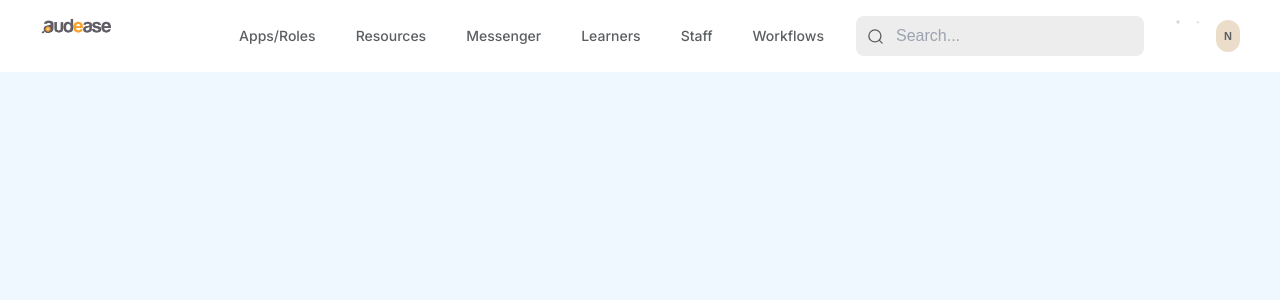
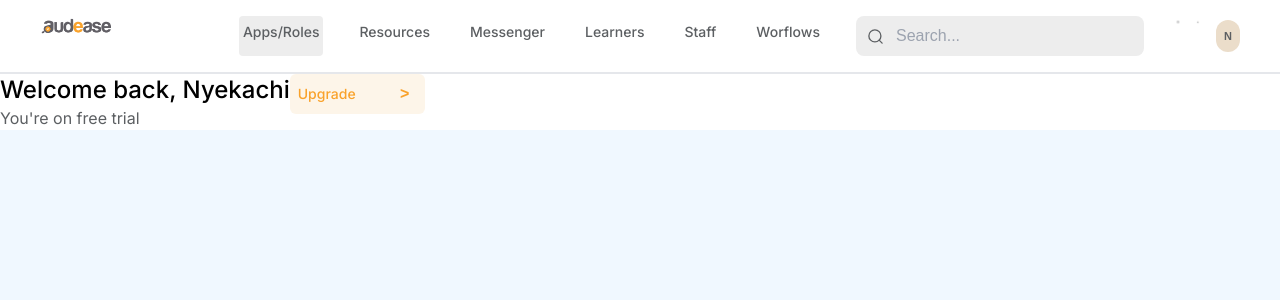
Before and after one commit to Audease/frontend-mvp, a Next.js app: page /dashboard in a window 1280 px wide. Shown: the top 300 px of the page. Built offline with nearby package versions, Linux system fonts and the light colour scheme.

Commit message:
Making some senior dev vibe changes

```diff
--- a/package.json
+++ b/package.json
@@ -11,6 +11,7 @@
   },
   "dependencies": {
     "axios": "^1.6.8",
+    "clsx": "^2.1.1",
     "next": "14.2.3",
     "react": "^18",
     "react-dom": "^18",
--- /dev/null
+++ b/src/app/components/dashboard/Button.tsx
@@ -0,0 +1,15 @@
+"use client";
+
+export default function Button({ buttonText, className }) {
+  return (
+    <div>
+      <button
+        className={`${className} p-2 rounded-md bg-dashboardButtonsBg font-semibold focus:ring focus:ring-tgrey1`}
+        type="submit"
+      >
+        <span className="font-inter font-medium text-sm text-dashboardButtons">{buttonText}</span>
+        <span className="text-dashboardButtons pl-10 pr-2"> &gt; </span>
+      </button>
+    </div>
+  );
+}
--- /dev/null
+++ b/src/app/components/dashboard/NavLinks.tsx
@@ -0,0 +1,35 @@
+"use client";
+
+import Link from "next/link";
+import { usePathname } from "next/navigation";
+import clsx from "clsx";
+
+const links = [
+  { name: "Apps/Roles", href: "/dashboard" },
+  { name: "Resources", href: "/dashboard/resources" },
+  { name: "Messenger", href: "/dashboard/messenger" },
+  { name: "Learners", href: "/dashboard/learners" },
+  { name: "Staff", href: "/dashboard/staff" },
+  { name: "Worflows", href: "/dashboard/workflows" },
+];
+
+export default function NavLinks() {
+  const pathname = usePathname();
+  return (
+    <div className="flex flex-row p-0 space-x-8">
+      {links.map((link) => {
+        return (
+          <Link
+            key={link.name}
+            href={link.href}
+            className={clsx("font-inter font-medium flex flex-row text-h2 text-tgrey3 space-x-10 rounded p-1", {
+              "bg-tgrey4": pathname === link.href,
+            })}
+          >
+            <p>{link.name}</p>
+          </Link>
+        );
+      })}
+    </div>
+  );
+}
--- a/src/app/components/dashboard/Navbar.tsx
+++ b/src/app/components/dashboard/Navbar.tsx
@@ -1,5 +1,6 @@
 import Image from "next/image";
 import Link from "next/link";
+import NavLinks from "./NavLinks";
 
 export default function Navbar() {
   return (
@@ -19,16 +20,8 @@ export default function Navbar() {
       {/* Others  */}
       <div className="flex flex-row space-x-8">
         {/* Links  */}
-        <div className="font-inter font-medium flex flex-row text-h2 text-tgrey3 space-x-10 py-2">
-          <Link href={"#"}>Apps/Roles</Link>
-          <Link href={"#"}>Resources</Link>
-          <Link href={"#"}>Messenger</Link>
-          <Link href={"#"}>Learners</Link>
-          <Link href={"#"}>Staff</Link>
-          <Link href={"#"}>Workflows</Link>
-        </div>
+        <NavLinks />
         {/* search field */}
-        {/* Search bar */}
         <div className="relative">
           <input
             type="text"
--- a/src/app/dashboard/page.tsx
+++ b/src/app/dashboard/page.tsx
@@ -1,26 +1,43 @@
+"use client";
+
+import { useState } from "react";
 import Navbar from "../components/dashboard/Navbar";
-
-
+import Button from "../components/dashboard/Button";
 
 export default function Dashboard() {
+  const [firstName, setFirstName] = useState("Nyekachi");
   return (
     <div>
       {/* Navigation */}
-      <div>
+      <div className="border-b-2">
         <Navbar />
       </div>
       {/* Body section  */}
       <div>
         {/* left side  */}
-        <div>
+        <div className="flex flex-col">
+          {/* Welcome  */}
+          <div className="flex flex-row">
+            <div className="font-inter">
+              <h3 className="font-medium text-black text-2xl">
+                Welcome back, {firstName}
+              </h3>
+              <p className="font-normal text-tgrey3 text-base">
+                You&apos;re on free trial
+              </p>
+            </div>
+            <div>
+              <Button buttonText={"Upgrade"} className={""} />
+            </div>
+          </div>
+          {/* Links */}
+          <div>
 
+          </div>
         </div>
         {/* right side  */}
-        <div>
-
-        </div>
+        <div></div>
       </div>
-
     </div>
   );
 }
--- a/tailwind.config.js
+++ b/tailwind.config.js
@@ -24,6 +24,8 @@ module.exports = {
         'tgrey3': '#5C5F62',
         'tgrey4': '#EDEDED',
         'profilebg': '#EBDDCA',
+        'dashboardButtons': '#F9A22B',
+        'dashboardButtonsBg':'#FDF5E9',
       },
 
       fontSize: {
```
Also changed, not shown: 1 other file (tests, documents, lock files or other folders).
